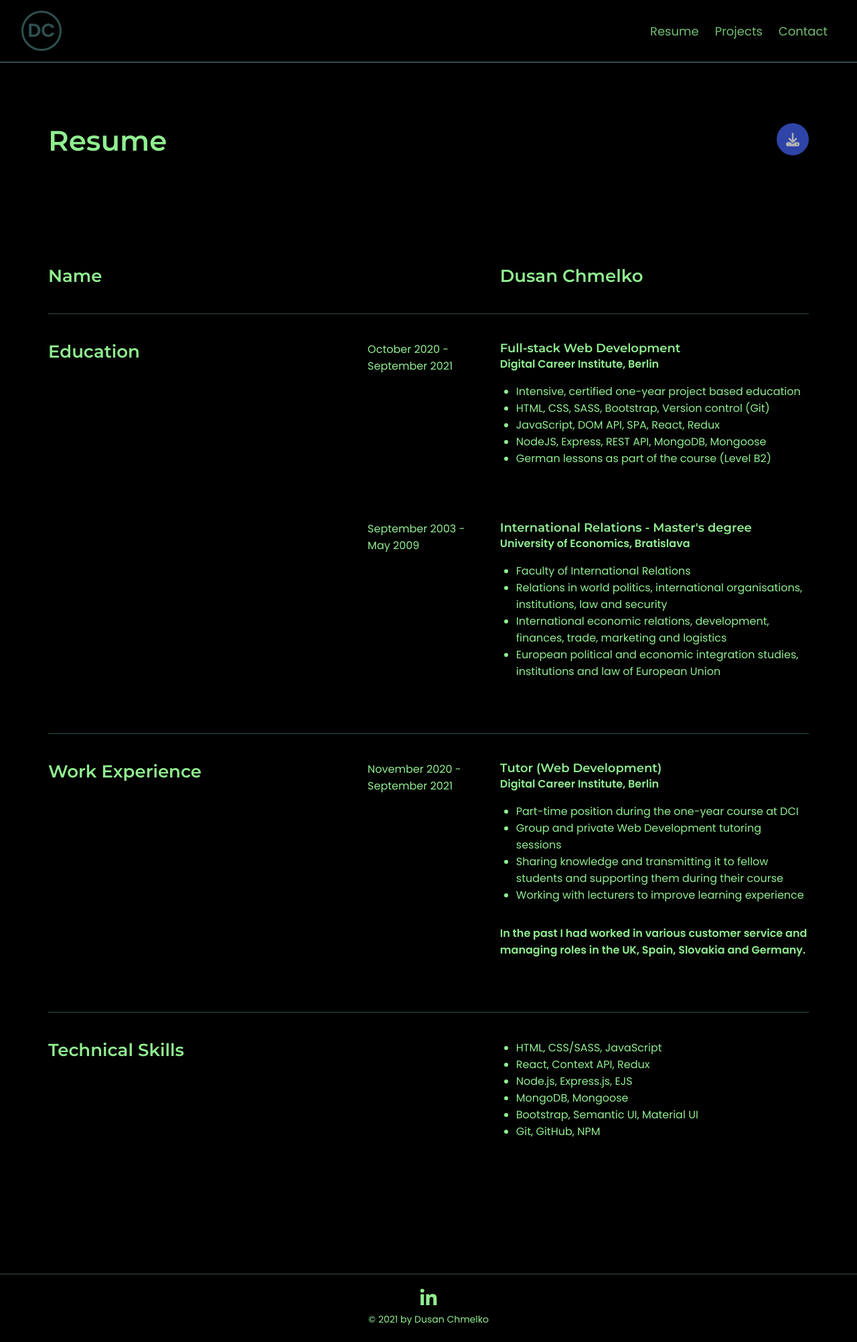
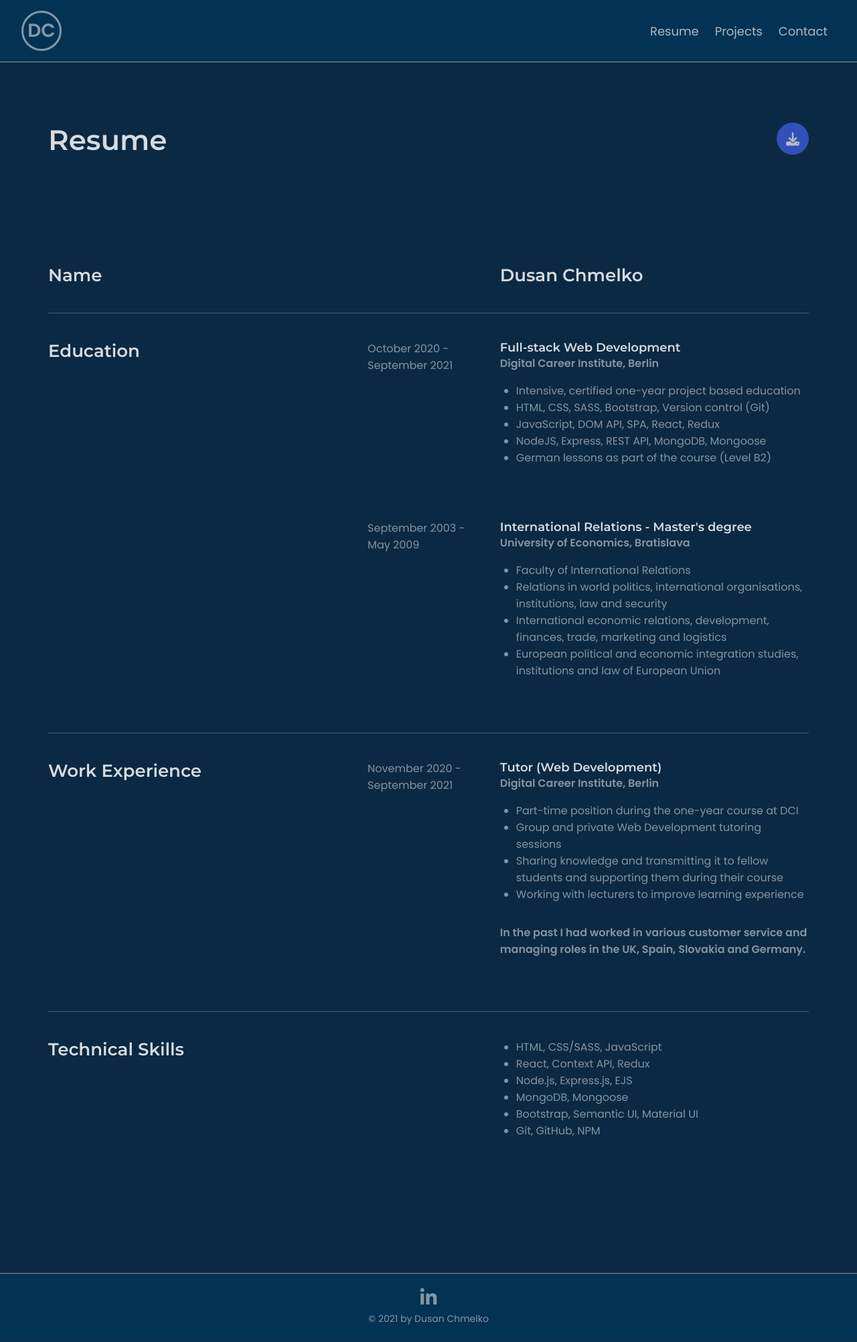
Before and after one commit to osmonoh/portfolio-react, a React (Create React App) app: page /pages/resume in a window 1280 px wide. Shown: the whole page at 67% size. Built offline with nearby package versions, Linux system fonts and the light colour scheme.

Commit message:
playing with colors

```diff
--- a/src/style/_base.scss
+++ b/src/style/_base.scss
@@ -11,8 +11,10 @@
 }
 
 body {
-  background-color: black;
+  background-color: $ll;
   color: $color-text;
+  color: $nn;
+
   font-family: $font-text;
   font-size: 1.6rem;
 }
@@ -25,6 +27,8 @@ h5,
 h6 {
   font-family: $font-heading;
   color: $color-heading;
+  color: $mm;
+
   font-weight: 600;
 }
 
--- a/src/style/_footer.scss
+++ b/src/style/_footer.scss
@@ -2,9 +2,11 @@
   // border-top: 1px solid $color-text;
   border-top: 1px solid #c7c7c7;
   border-top: 1px solid darkslategrey;
+  border-top: 1px solid $nn;
 
   // background-color: white;
   background-color: black;
+  background-color: $kk;
 
   padding: 1.6rem;
   padding-bottom: 2.4rem;
--- a/src/style/_loader.scss
+++ b/src/style/_loader.scss
@@ -11,6 +11,8 @@
 .page {
   min-height: 100vh;
   background-color: black;
+  background-color: $ll;
+
   display: flex;
   justify-content: center;
   align-items: center;
@@ -63,6 +65,8 @@
     transform: scale(0);
     opacity: 0;
     border-color: darkslategrey;
+    border-color: $nn;
+
     box-shadow: none;
   }
 
@@ -70,6 +74,8 @@
     transform: scale(1);
     opacity: 1;
     border-color: darkslategrey;
+    border-color: $nn;
+
     box-shadow: none;
   }
 
@@ -77,13 +83,19 @@
     transform: scale(1);
     opacity: 1;
     border-color: darkslategrey;
+    border-color: $nn;
+
     box-shadow: none;
   }
   100% {
     transform: scale(1);
     opacity: 1;
     border-color: lime;
+    border-color: $bb;
+
     box-shadow: 0 0 6px 1px lime, inset 0 0 6px 1px lime;
+    box-shadow: 0 0 6px 1px $box-shadow-color,
+      inset 0 0 6px 1px $box-shadow-color;
   }
 }
 
@@ -91,12 +103,14 @@
   0% {
     opacity: 0;
     color: darkslategrey;
+    color: $nn;
     text-shadow: none;
   }
 
   66% {
     opacity: 1;
     color: darkslategrey;
+    color: $nn;
     text-shadow: none;
   }
 
@@ -104,7 +118,9 @@
     opacity: 1;
     color: hotpink;
     color: lime;
+    color: $bb;
     text-shadow: 1px 1px 4px lime, -1px -1px 4px lime;
+    text-shadow: 1px 1px 4px $box-shadow-color, -1px -1px 4px $box-shadow-color;
   }
 }
 
--- a/src/style/_navbar.scss
+++ b/src/style/_navbar.scss
@@ -1,9 +1,11 @@
 .navbar {
   // border-bottom: 2px solid #c7c7c7;
-  border-bottom: 2px solid darkslategrey;
+  // border-bottom: 2px solid darkslategrey;
+  border-bottom: 1px solid $nn;
 
   // background-color: white;
   background-color: black;
+  background-color: $kk;
 
   display: flex;
   flex-wrap: wrap;
@@ -75,11 +77,15 @@
       width: 6rem;
       height: 6rem;
       border: 3px solid darkslategrey;
+      border: 3px solid $nn;
+
       border-radius: 50%;
       display: flex;
       justify-content: center;
       align-items: center;
       color: darkslategrey;
+      color: $nn;
+
       font-size: 2.8rem;
       font-weight: 600;
 
@@ -89,10 +95,14 @@
         0% {
           color: darkslategrey;
           border-color: darkslategrey;
+          color: $nn;
+          border-color: $nn;
         }
         100% {
           color: lime;
           border-color: lime;
+          color: $mm;
+          border-color: $mm;
         }
       }
     }
@@ -123,6 +133,7 @@
 
     &-link {
       padding: 1.2rem;
+      color: $mm;
       font-size: 1.8rem;
       font-weight: 400;
       opacity: 0.8;
--- a/src/style/_palette.scss
+++ b/src/style/_palette.scss
@@ -16,14 +16,27 @@ $dodger-blue: #4895ef;
 $vivid-sky-blue: #4cc9f0;
 
 // new colors
-// bcg #0b2942
-// bcg-color #043254
-//  color #d7dbe0
-// color(with opacity lowered) rgba(215, 219, 224, 0.6)
-// color(aqua) #05dcc8
-// bcg(aqua) #05dcc8
-// color(dark)  #051428
-// color(link) #007bff
-// bcg-color(dark) #051428
-// input bcg-color rgba(11,41,66,.8)
-// box-shadow(hover) 0 0 30px rgb(5 220 200 / 30%)
+// bcg
+$ll: #0b2942;
+// bcg-color
+$kk: #043254;
+//  color
+$mm: #d7dbe0;
+// color(with opacity lowered)
+$nn: rgba(215, 219, 224, 0.6);
+$uu: rgba(215, 219, 224, 0.3);
+
+// color(aqua)
+$bb: #05dcc8;
+// bcg(aqua)
+$jj: #05dcc8;
+// color(dark)
+$hh: #051428;
+// color(link)
+$gg: #007bff;
+// bcg-color(dark)
+$ff: #051428;
+// input bcg-color
+$rr: rgba(11, 41, 66, 0.8);
+// box-shadow(hover) 0 0 30px
+$box-shadow-color: rgb(5 220 200 / 30%);
--- a/src/style/_projects.scss
+++ b/src/style/_projects.scss
@@ -23,6 +23,7 @@
   .project {
     // border-top: 1px solid #c7c7c7;
     border-top: 1px solid darkslategrey;
+    border-top: 1px solid $uu;
 
     padding-top: 8rem;
     // margin-bottom: 24rem;
@@ -125,7 +126,7 @@
         }
 
         &:hover {
-          opacity: 1;
+          opacity: 0.7;
           // font-size: 2rem;
 
           // p {
@@ -140,8 +141,12 @@
         background-color: #367dc4;
         background-color: $tryptan-blue-lighter;
         background-color: #00ff00;
+        background-color: $mm;
+
         color: black;
-        opacity: 0.7;
+        color: $hh;
+
+        opacity: 1;
       }
 
       .btn-website {
--- a/src/style/_resume.scss
+++ b/src/style/_resume.scss
@@ -51,6 +51,7 @@
   .section {
     // border-top: 1px solid #c7c7c7;
     border-top: 1px solid darkslategrey;
+    border-top: 1px solid $uu;
 
     padding-top: 4rem;
 
```
